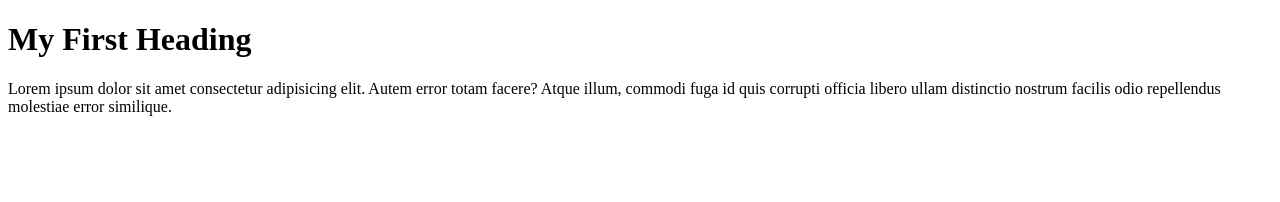
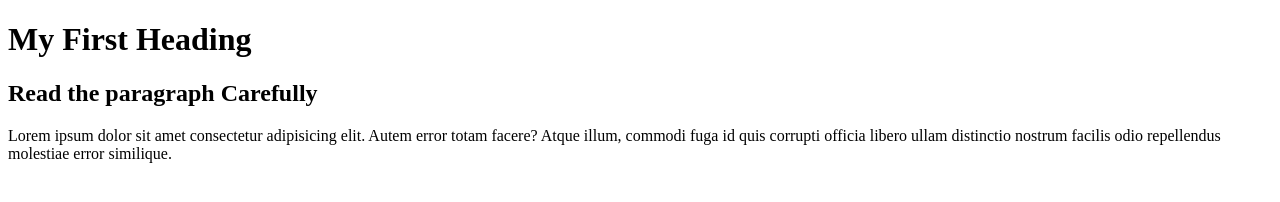
Before and after one commit to manalitservices/git-learn-01, a plain HTML site: page index.html in a window 1280 px wide. Drawn offline with Linux system fonts and the light colour scheme.

Commit message:
New heading is added

```diff
--- a/index.html
+++ b/index.html
@@ -7,6 +7,7 @@
 </head>
 <body>
     <h1>My First Heading</h1>
+    <h2>Read the paragraph Carefully</h2>
     Lorem ipsum dolor sit amet consectetur adipisicing elit. Autem error totam facere? Atque illum, commodi fuga id quis corrupti officia libero ullam distinctio nostrum facilis odio repellendus molestiae error similique.
 </body>
 </html>
```
